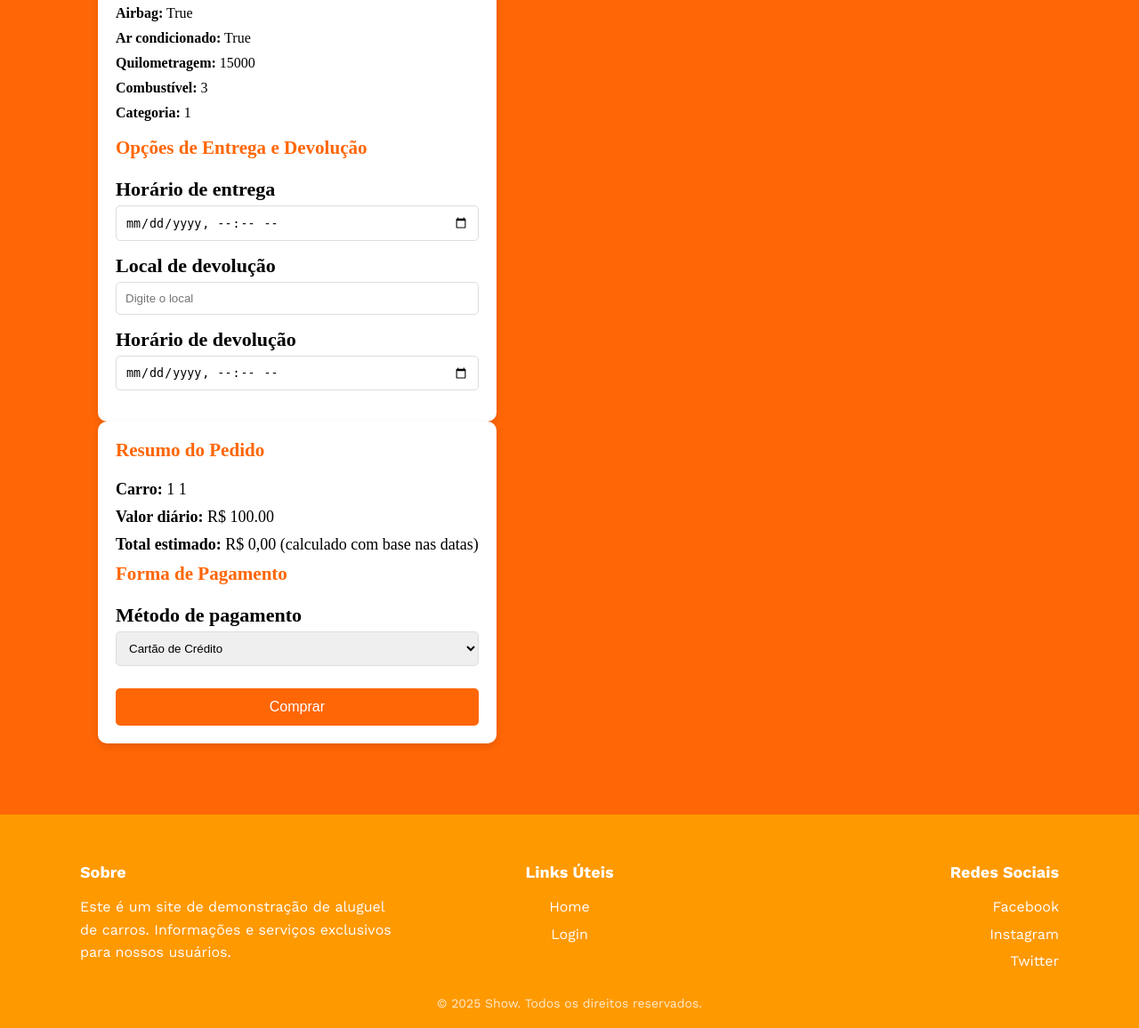
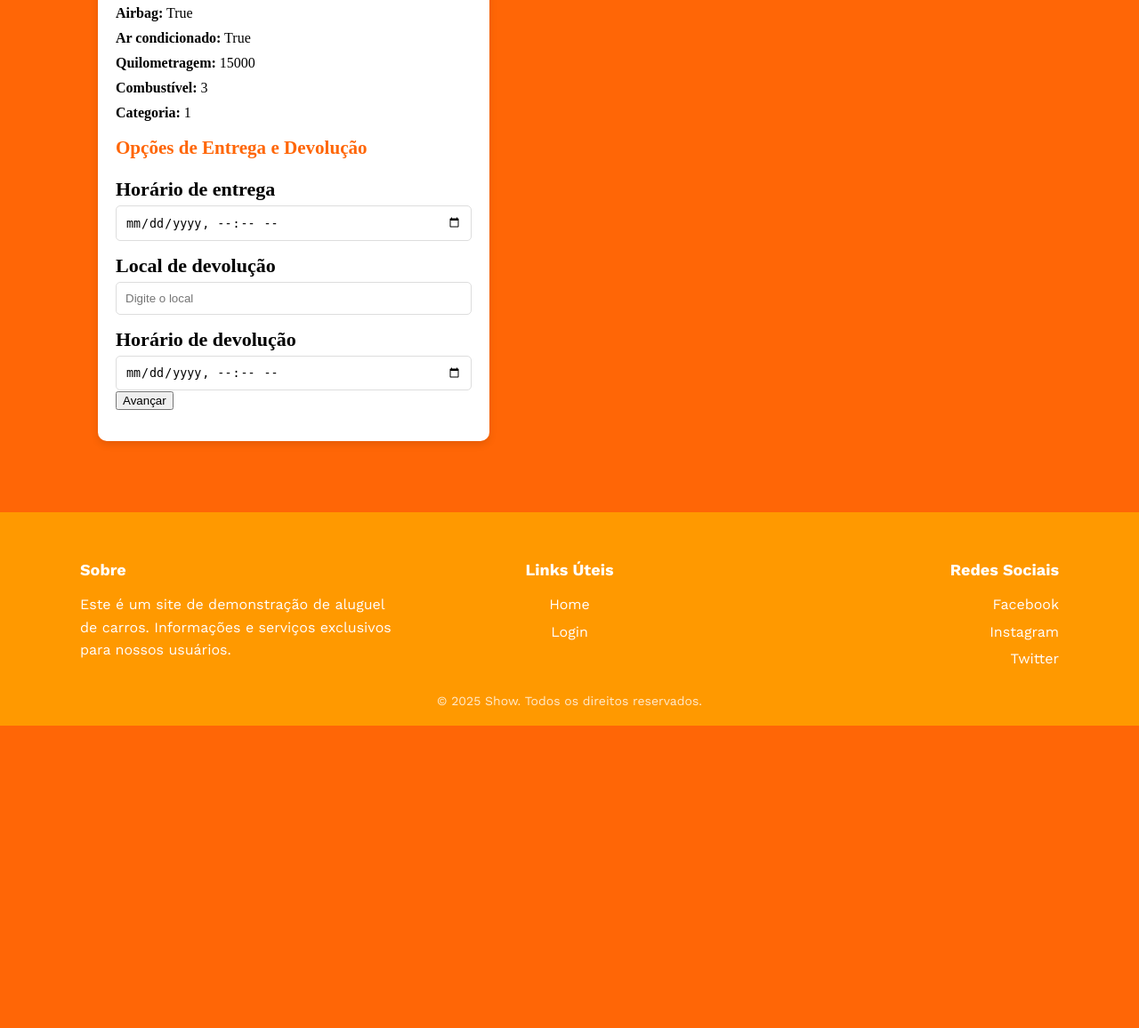
Before and after one commit to gabrielokimura/Projeto_Agostinho_2025, a Flask app: page /1 in a window 1280 px wide. Shown: the part 645-1801 px from the top of the page at 89% size. After the commit the page ends 1461 px from the top, so only its background shows below. Run offline with Flask 3, Linux system fonts and the light colour scheme.

Commit message:
ajeitando

```diff
--- a/projeto_agostinhov1.1/app.py
+++ b/projeto_agostinhov1.1/app.py
@@ -218,17 +218,7 @@ def perfil():
 @app.route("/cadastro_carro")
 def cadastro_carro():
     usuario = session.get("id_usuario")
-    return render_template("cadastro_carro.html")
-
-
-@app.route("/<int:carro_id>")
-def detalhar_carro(carro_id):
-    sessao =Sessao()
-    usuario = session.get("id_usuario")
-    carro = sessao.query(Veiculo).filter_by(id=carro_id).first()
-    if carro is None:
-        abort(404)
-    return render_template("detalhar_carro.html", carro= carro, usuario = usuario)
+    return render_template("cadastro_carro.html", usuario = usuario)
 
 
 
@@ -312,36 +302,35 @@ def pegar_lista():
 
 
 
-@app.route("/comprar_carro", methods = ["POST"])
-def comprar_carro():
-    if request.method=="POST":
+@app.route("/<int:carro_id>",methods = ["POST", "GET"])
+def detalhar_carro(carro_id):
+    sessao =Sessao()
+    usuario = session.get("id_usuario")
+    carro = sessao.query(Veiculo).filter_by(id=carro_id).first()
+    if carro is None:
+        abort(404)
+    if request.method =="POST":
         try:
-            local_entrega = request.form.get("local_entrega")
-            horario_entrega = request.form.get("horario_entrega")
-            local_devolucao = request.form.get("local_devolucao")
-            horario_devolucao = request.form.get("horario_devolucao")
-            metodo_pagamento = request.form.get("metodo_pagamento")
-            session["local_entrega"] = local_entrega
-            session["horario_entrega"] = horario_entrega
-            session["local_devolucao"] = local_devolucao
-            session["horario_devolucao"] = horario_devolucao
-            session["metodo_pagamento"] = metodo_pagamento
-            carro_id = request.form.get("carro_id")
+            session["horario_entrega"] = request.form.get("horario_entrega")
+            session["horario_devolucao"] = request.form.get("horario_devolucao")
             session["carro_id"] = carro_id
-            return redirect(url_for("confirmar_compra"))
+            return redirect(url_for("resumo_pedido"))
         except Exception as e:
             print(e)
+    return render_template("detalhar_carro.html", carro= carro, usuario = usuario)
 
 
-@app.route("/confirmar_compra")
-def confirmar_compra():
+
+
+
+@app.route("/resumo_pedido",methods = ["POST", "GET"])
+def resumo_pedido():
     usuario = session.get("id_usuario")
-    metodo_pagamento = session.get("metodo_pagamento")
     carro_id = session.get("carro_id")
     sessao =Sessao()
-    if not metodo_pagamento or not carro_id:
-        return redirect(url_for("pagina_inicial"))
     carro = sessao.query(Veiculo).filter_by(id =carro_id).first()
+    marca = sessao.query(Marca).filter_by(id = carro.id_marca).first().nome
+    modelo = sessao.query(Modelo).filter_by(id = carro.id_modelo).first().nome
     formato = "%Y-%m-%dT%H:%M"
     horario_entrega =session.get("horario_entrega")
     horario_devolucao=session.get("horario_devolucao")
@@ -349,23 +338,50 @@ def confirmar_compra():
     horario_devolucao =datetime.strptime(horario_devolucao, formato)
     diferenca = horario_devolucao - horario_entrega
     diferenca_dias = diferenca.days
+    valor_total = carro.preco_diaria*diferenca_dias
 
-    return render_template("confirmar_compra.html", metodo_pagamento = metodo_pagamento, dias= diferenca_dias, preco_diaria=carro.preco_diaria, usuario=usuario)
+    if request.method == "POST":
+        try:
+            metodo_pagamento = request.form.get("metodo_pagamento")
+            session["metodo_pagamento"] = metodo_pagamento
+            return redirect(url_for("confirmar_compra"))
+        except Exception as e:
+            print(e)
+        finally:
+            sessao.close()
+    return render_template("resumo_pedido.html", valor_total = valor_total, carro = carro, marca = marca, modelo = modelo, usuario = usuario)
+
+@app.route("/confirmar_compra", methods = ["GET", "POST"])
+def confirmar_compra():
+    usuario = session.get("id_usuario")
+    metodo_pagamento = session.get("metodo_pagamento")
+    if not metodo_pagamento or not session.get("carro_id"):
+        return redirect(url_for("pagina_inicial"))
+    if request.method == "POST":
+        return redirect(url_for("comprar_definitivo"))
+
+    return render_template("confirmar_compra.html", metodo_pagamento = metodo_pagamento, usuario=usuario)
+
+
 
 @app.route("/comprar_definitivo", methods=["POST"])
 def comprar_definitivo():
-    metodo_pagamento = session.get("metodo_pagamento")
-    if not metodo_pagamento:
-       return redirect(url_for("pagina_inicial"))
-    if request.method == "POST":
-        sessao =Sessao()
-        carro_id =session.get("carro_id")
-        carro = sessao.query(Veiculo).filter_by(id=carro_id).first()
-        if carro.disponivel == True:
-            carro.disponivel = False
-            sessao.commit()
+    try:
+        sessao = Sessao()
+        carro_id = session.get("carro_id")
+        if not carro_id:
+            redirect(url_for("pagina_inicial"))
+        carro = sessao.query(Veiculo).filter_by(id = carro_id).first()
+        if carro:
+            if carro.disponivel:
+                carro.disponivel = False
+                sessao.commit()
+        else:
+            return redirect(url_for("pagina_inicial"))
+    finally:
         sessao.close()
-        return redirect(url_for("pagina_inicial"))
+
+    return redirect(url_for("pagina_inicial"))
 
 
 if __name__=="__main__":
--- a/projeto_agostinhov1.1/templates/confirmar_compra.html
+++ b/projeto_agostinhov1.1/templates/confirmar_compra.html
@@ -4,7 +4,6 @@
 
 
     {% block conteudo_principal %}
-    <h2>Valor Total da compra: {{ preco_diaria*dias }}</h2>
 
 {% if metodo_pagamento == "Cartão de Crédito" or metodo_pagamento == "Cartão de Débito" %}
 
@@ -12,7 +11,7 @@
     <form class="form_simples input" action="/comprar_definitivo" method="POST">
 
         <div class="container">
-            <label for="numero_cartaoero do {{ metodo_pagamento }}</label>
+            <label>numero do {{ metodo_pagamento }}</label>
             <input type="number" name="numero_cartao" required minlength="3" placeholder="  ">
         </div>
 
--- a/projeto_agostinhov1.1/templates/detalhar_carro.html
+++ b/projeto_agostinhov1.1/templates/detalhar_carro.html
@@ -5,7 +5,7 @@
 {% block conteudo_principal %}
 <div class="detalhar-container">
 
-    <form action="/comprar_carro" method="POST">
+    <form action="{{ url_for('detalhar_carro', carro_id=carro.id) }}" method="POST">
         <input type="hidden" name="carro_id" value="{{ carro.id }}">
 
         <div class="setor-esquerdo">
@@ -41,32 +41,8 @@
                     <div class="campo">
                         <label for="horario_devolucao">Horário de devolução</label>
                         <input type="datetime-local" name="horario_devolucao" required>
+                        <button type="submit">Avançar</button>
                     </div>
-                </div>
-            </div>
-        </div>
-
-        <div class="setor-direito">
-            <div class="resumo-pedido">
-                <h3>Resumo do Pedido</h3>
-                <p><strong>Carro:</strong> {{ carro.id_marca }} {{ carro.id_modelo }}</p>
-                <p><strong>Valor diário:</strong> R$ {{ carro.preco_diaria }}</p>
-                <p><strong>Total estimado:</strong> R$ <span id="total-estimado">0,00</span> (calculado com base nas datas)</p>
-            </div>
-
-            <div class="pagamento">
-                <h3>Forma de Pagamento</h3>
-                <div class="form-simples">
-                    <div class="campo">
-                        <label for="metodo_pagamento">Método de pagamento</label>
-                        <select name="metodo_pagamento" required>
-                            <option value="Cartão de Crédito">Cartão de Crédito</option>
-                            <option value="Cartão de Débito">Cartão de Débito</option>
-                            <option value="Pix">Pix</option>
-                        </select>
-                    </div>
-
-                    <button type="submit" class="button_comprar">Comprar</button>
                 </div>
             </div>
         </div>
```
Also changed, not shown: projeto_agostinhov1.1/templates/resumo_pedido.html (added, +36 -0 lines), projeto_concessionaria.db.
